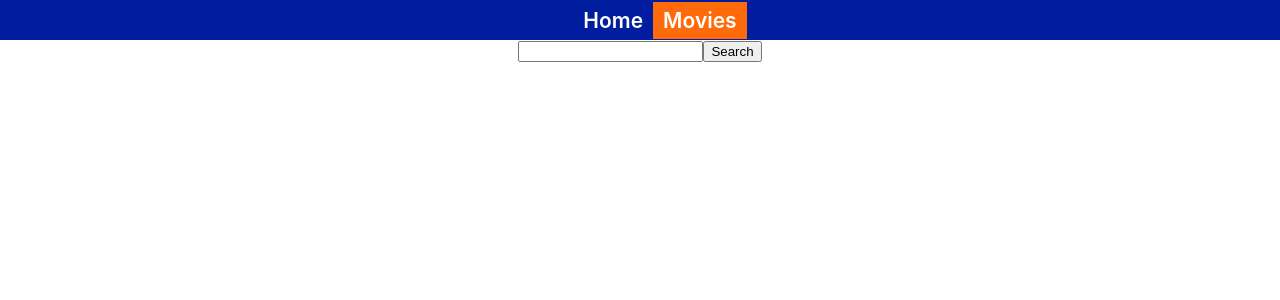
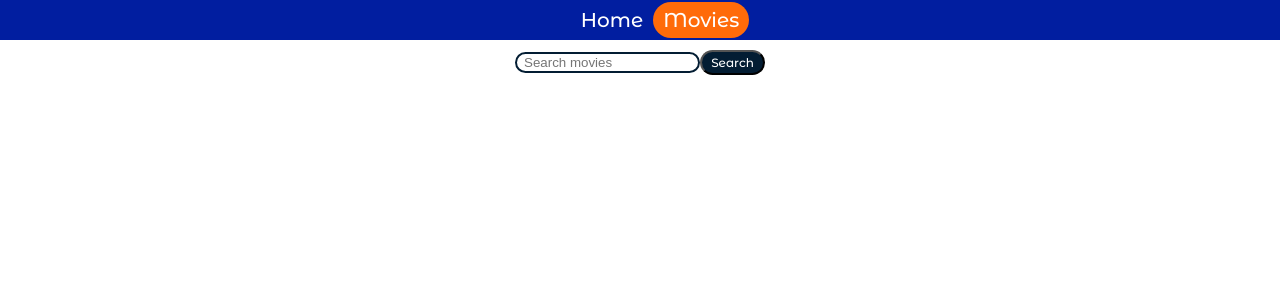
Before and after one commit to MarkiMark01/react-router, a React (Create React App) app: page /movies in a window 1280 px wide. Shown: the top 300 px of the page. Built offline with nearby package versions, Linux system fonts and the light colour scheme; a web font is replaced by a local one.

Commit message:
upgrade movieSearch

```diff
--- a/src/components/pages/Cast/Cast.jsx
+++ b/src/components/pages/Cast/Cast.jsx
@@ -24,7 +24,7 @@ const MovieCast = () => {
   const { cast } = movieCast;
 
   const element = cast?.map(({ cast_id, name, character, profile_path }) => (
-    <li key={cast_id}>
+    <li key={cast_id} className={styles.castLi}>
       {profile_path ? (
         <img
           src={`https://image.tmdb.org/t/p/w185${profile_path}`}
--- a/src/components/pages/Movies/MoviesSearch.jsx
+++ b/src/components/pages/Movies/MoviesSearch.jsx
@@ -1,4 +1,5 @@
 import { useState } from "react";
+import styles from "../../styles/styles.module.css";
 
 const MoviesSearch = ({ onSubmit }) => {
   const [state, setState] = useState({
@@ -30,16 +31,19 @@ const MoviesSearch = ({ onSubmit }) => {
   };
 
   return (
-    <form onSubmit={handleSubmit}>
+    <form onSubmit={handleSubmit} className={styles.inputSearch}>
       <input
         onChange={handleChange}
         name="search"
         value={state.search}
-        // placeholder="search"
+        placeholder="Search movies"
         required
+        className={styles.input}
       ></input>
 
-      <button type="submit">Search</button>
+      <button type="submit" className={styles.btnSearch}>
+        Search
+      </button>
     </form>
   );
 };
--- a/src/components/styles/styles.module.css
+++ b/src/components/styles/styles.module.css
@@ -15,11 +15,13 @@
   padding: 6px 10px;
   color: #ffffff;
   text-decoration: none;
-  font-size: 21px;
-  font-weight: 600;
+  font-size: 20px;
+  font-family: "Montserrat Alternates", sans-serif;
+  font-weight: 500;
 }
 .link.active {
   background-color: #ff6b0a;
+  border-radius: 20px;
 }
 .container2 {
   display: flex;
@@ -204,3 +206,31 @@ img {
   height: 300px;
   margin: 5px;
 }
+.inputSearch {
+  display: flex;
+  justify-content: space-between;
+  align-items: center;
+  width: 250px;
+  margin: 10px auto;
+}
+.input {
+  border-radius: 20px;
+  outline: none;
+  border: 2px solid #031d33;
+}
+.input::placeholder {
+  padding-left: 5px;
+}
+.btnSearch {
+  display: flex;
+  justify-content: center;
+  align-items: center;
+  background-color: #031d33;
+  border-radius: 20px;
+  font-size: 12px;
+  width: 65px;
+  height: 25px;
+  font-family: "Montserrat Alternates", sans-serif;
+  font-weight: 500;
+  color: #fff;
+}
```
